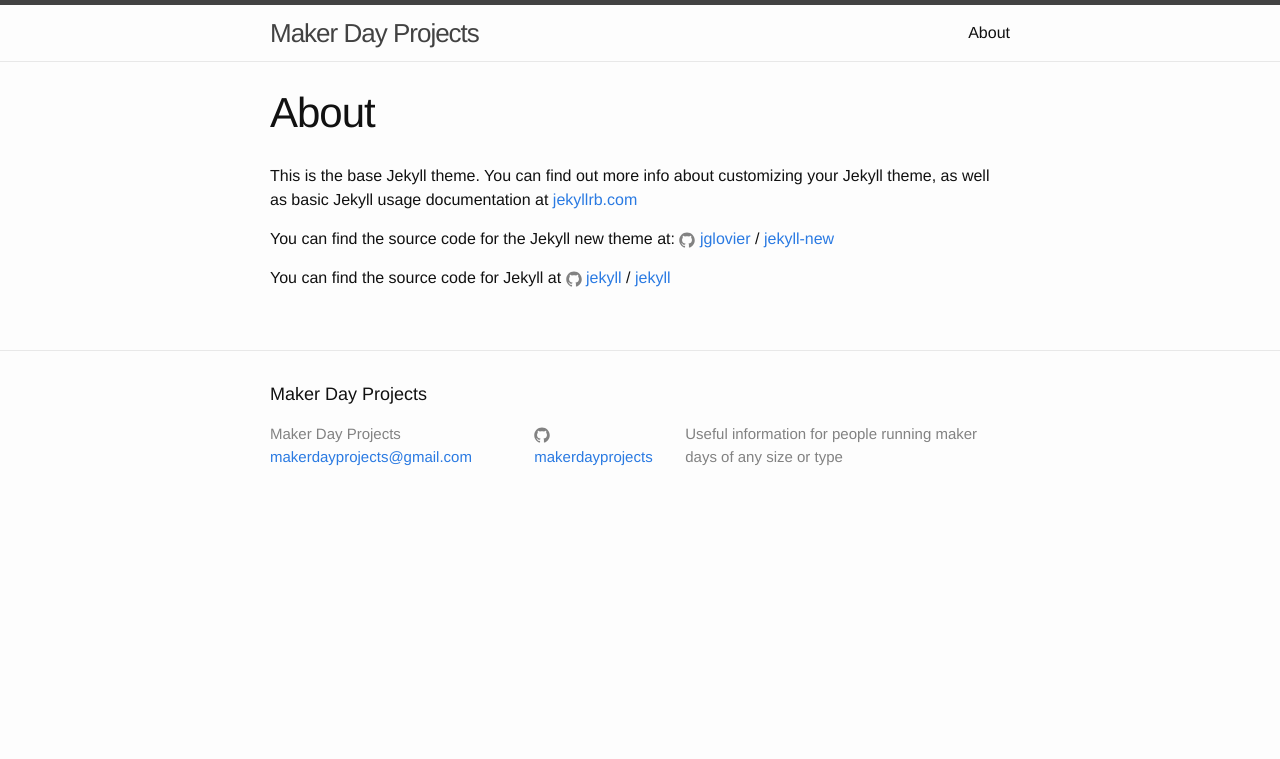
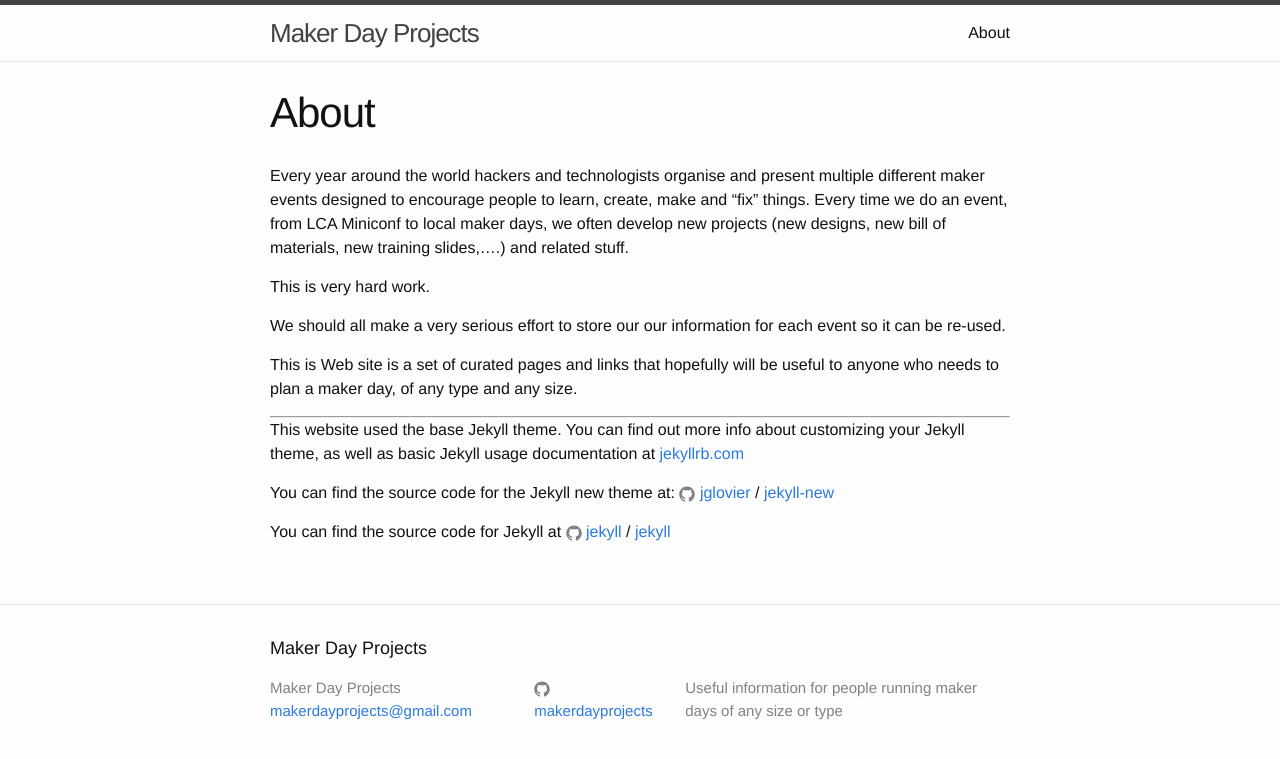
Before and after one commit to makerdayprojects/makerdayprojects.github.io, a Jekyll site: the page built from about.md, in a window 1280 px wide. Shown: the top 759 px of the page. Built offline with Jekyll 4.4.1, drawn with Linux system fonts in a browser that asks for light colours.

Commit message:
Added "About" details

```diff
--- a/about.md
+++ b/about.md
@@ -4,7 +4,24 @@ title: About
 permalink: /about/
 ---
 
-This is the base Jekyll theme. You can find out more info about customizing your Jekyll theme, as well as basic Jekyll usage documentation at [jekyllrb.com](http://jekyllrb.com/)
+Every year around the world hackers and technologists organise and present multiple different maker events
+designed to encourage people to learn, create, make and "fix" things.
+Every time we do an event, from LCA Miniconf to local maker days,
+we often develop new projects (new designs, new bill of materials, new training slides,….) and related stuff.
+
+This is very hard work.
+
+We should all make a very serious effort to store our our information for each event so it can be re-used.
+
+This is Web site is a set of curated pages and links
+that hopefully will be useful to anyone who needs to plan a maker day,
+of any type and any size.
+
+
+-------
+
+
+This website used the base Jekyll theme. You can find out more info about customizing your Jekyll theme, as well as basic Jekyll usage documentation at [jekyllrb.com](http://jekyllrb.com/)
 
 You can find the source code for the Jekyll new theme at:
 {% include icon-github.html username="jglovier" %} /
```
